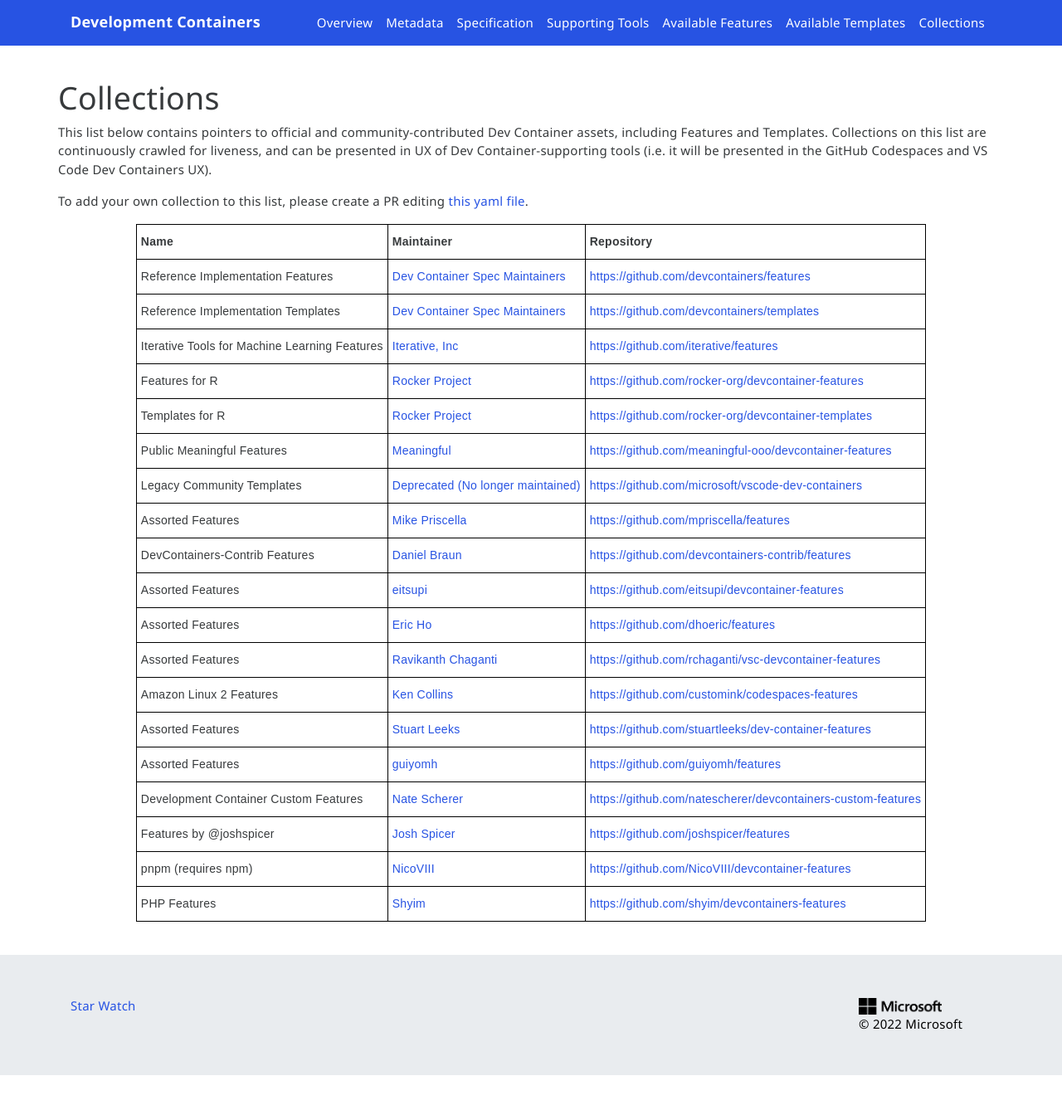
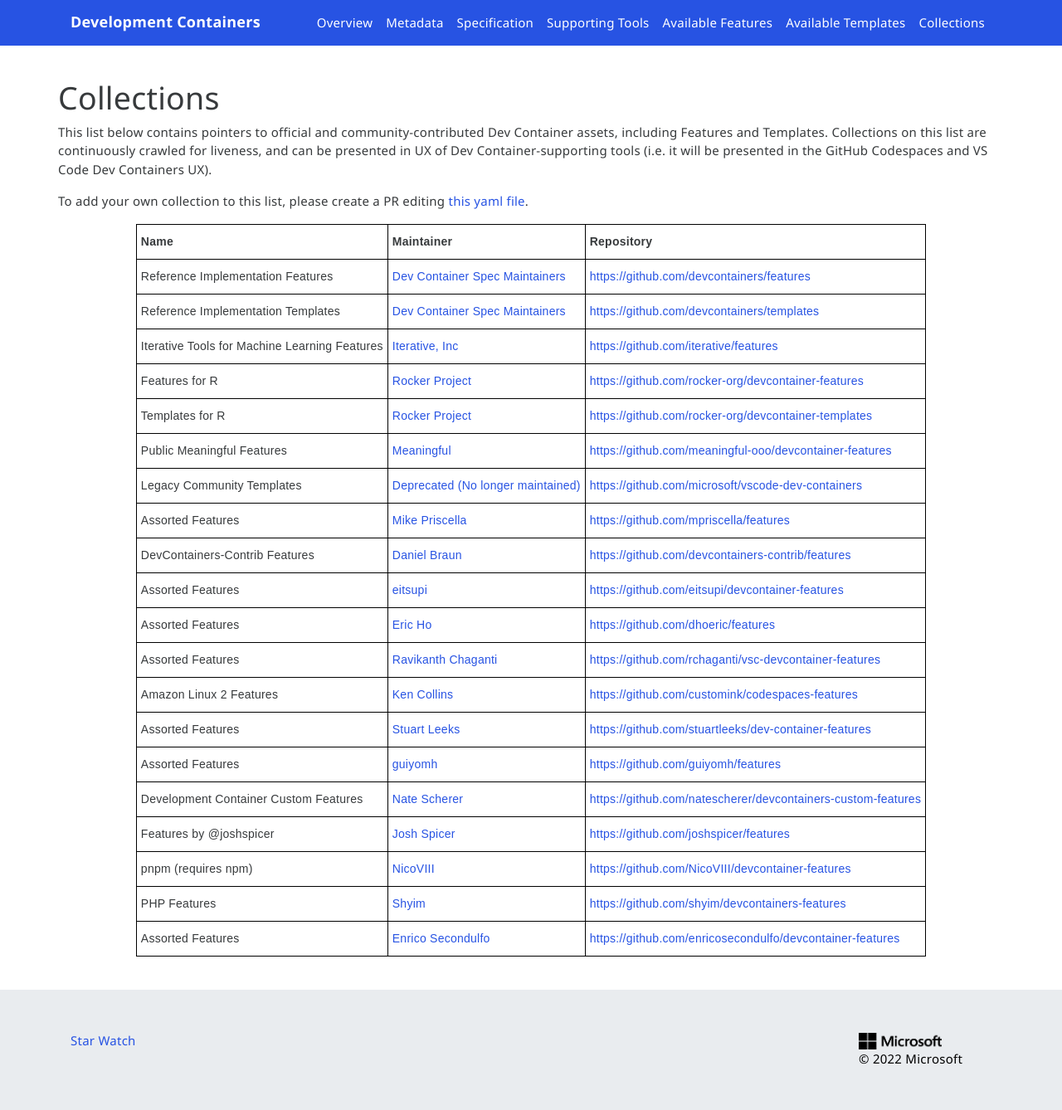
Before and after one commit to devcontainers/devcontainers.github.io, a Jekyll site: the page built from collections.html, in a window 1280 px wide. Shown: the whole page at 83% size. Built offline with Jekyll 4.4.1, drawn with Linux system fonts in a browser that asks for light colours; nearby versions of some CDN libraries; comment, search, counter and statistics services are not loaded; before the commit the page ends 1296 px from its top, so only the background shows below that.

Commit message:
add devcontainer features into collection-index

```diff
--- a/_data/collection-index.yml
+++ b/_data/collection-index.yml
@@ -93,3 +93,8 @@
   contact: https://github.com/shyim/devcontainers-features/issues
   repository: https://github.com/shyim/devcontainers-features
   ociReference: ghcr.io/shyim/devcontainers-features
+- name: Assorted Features
+  maintainer: Enrico Secondulfo
+  contact: https://github.com/enricosecondulfo/devcontainer-features/issues
+  repository: https://github.com/enricosecondulfo/devcontainer-features
+  ociReference: ghcr.io/enricosecondulfo/devcontainer-features
```
